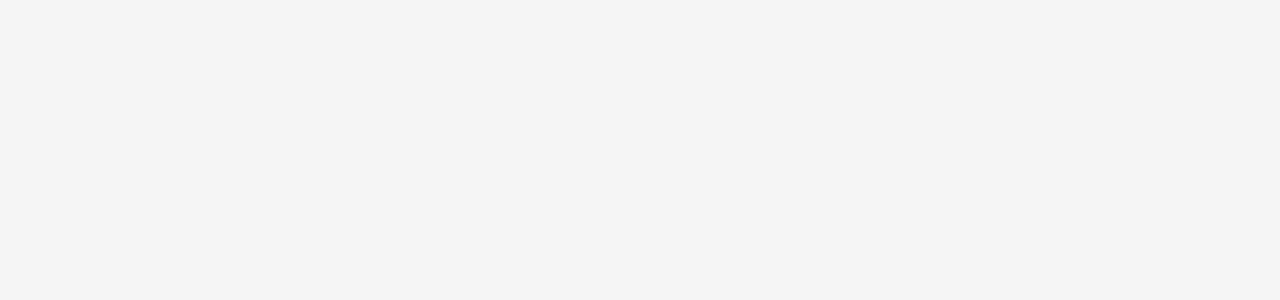
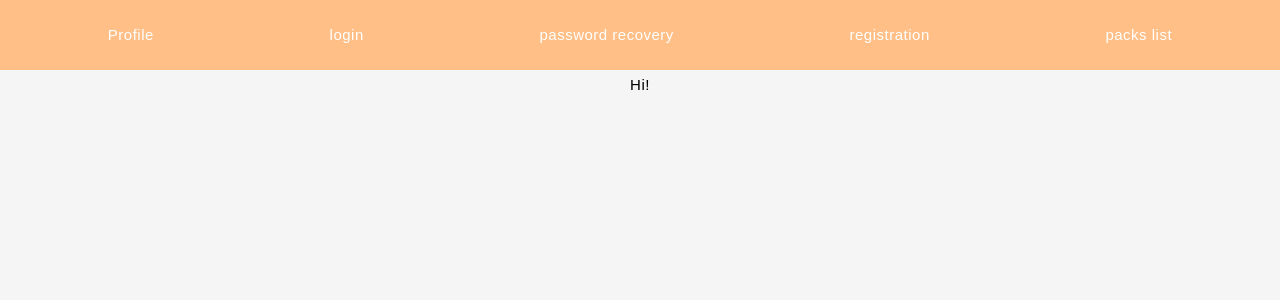
Before and after one commit to project-learning-cards/learning-cards, a React (Create React App) app: page /#/learning-cards in a window 1280 px wide. Before the commit this address led to /#/. Shown: the top 300 px of the page. Built offline with nearby package versions, Linux system fonts and the light colour scheme.

Commit message:
update components

```diff
--- a/src/App.tsx
+++ b/src/App.tsx
@@ -1,10 +1,40 @@
-import React from 'react';
+import React, {useEffect} from 'react';
 import './App.css';
+import {Route, Switch} from "react-router-dom";
+import {Login} from "./components/login/Login";
+import {Profile} from "./components/profile/Profile";
+import {Error404} from "./common/Error404/Error404";
+import {EnterNewPassword} from "./components/enterNewPassword/Enter-new-password";
+import {PasswordRecovery} from "./components/passwordRecovery/Password-recovery";
+import {Registration} from "./components/registration/Registration";
+import {Navbar} from "./components/navbar/Navbar";
+import {CheckEmail} from "./components/passwordRecovery/ChekEmail";
+import {PacksList} from "./components/packsList/PacksList";
+import { CardsList } from './components/cardsList/CardsList';
+import {useSelector} from "react-redux";
+import {AppStateType} from "./state/redux-store";
 
 function App() {
+  const auth = true
   return (
-    <div className="App">
-    </div>
+      <div className="App">
+        <Navbar />
+        <main className={'mainContainer'}>
+          <Switch>
+            <Route exact path={'/'} render={() => <Profile/>}/>
+            <Route path={'/learning-cards/'} render={() => <div>Hi!</div>}/>
+            <Route exact path={'/login'} render={() => <Login/>}/>
+            <Route path={'/profile'} render={() => <Profile/>}/>
+            <Route path={'/new-password/:token'} render={() => <EnterNewPassword/>}/>
+            <Route exact path={'/password-recovery'} render={() => <PasswordRecovery/>}/>
+            <Route path={'/password-recovery-check-email/:email'} render={() => <CheckEmail/>}/>
+            <Route exact path={'/registration'} render={() => <Registration/>}/>
+            <Route exact path={'/packs-list'} render={() => <PacksList/>}/>
+            <Route exact path={'/cards-list/:id'} render={() => <CardsList/>}/>
+            <Route path={'*'} render={() => <Error404/>}/>
+          </Switch>
+        </main>
+      </div>
   );
 }
 
```
